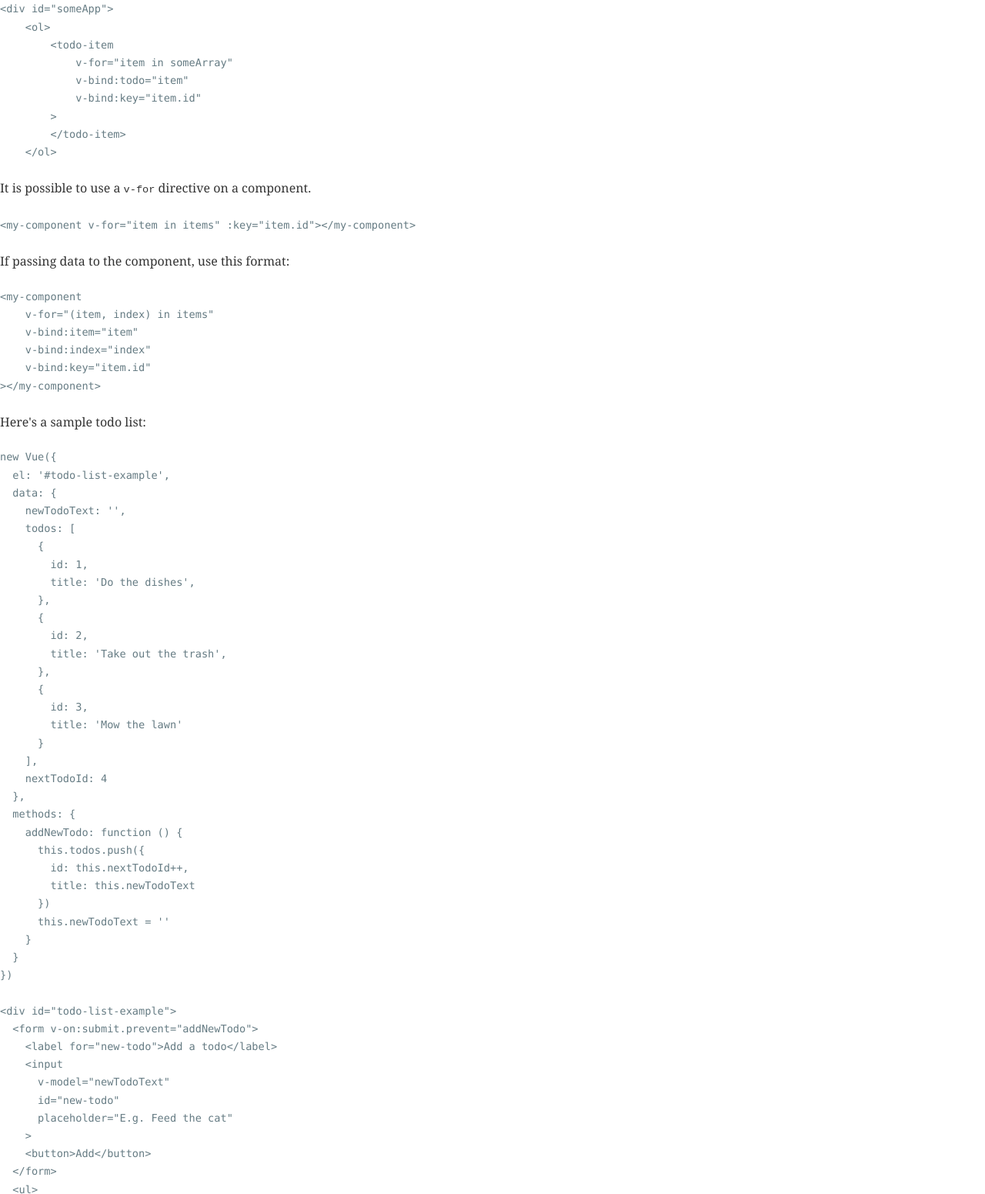
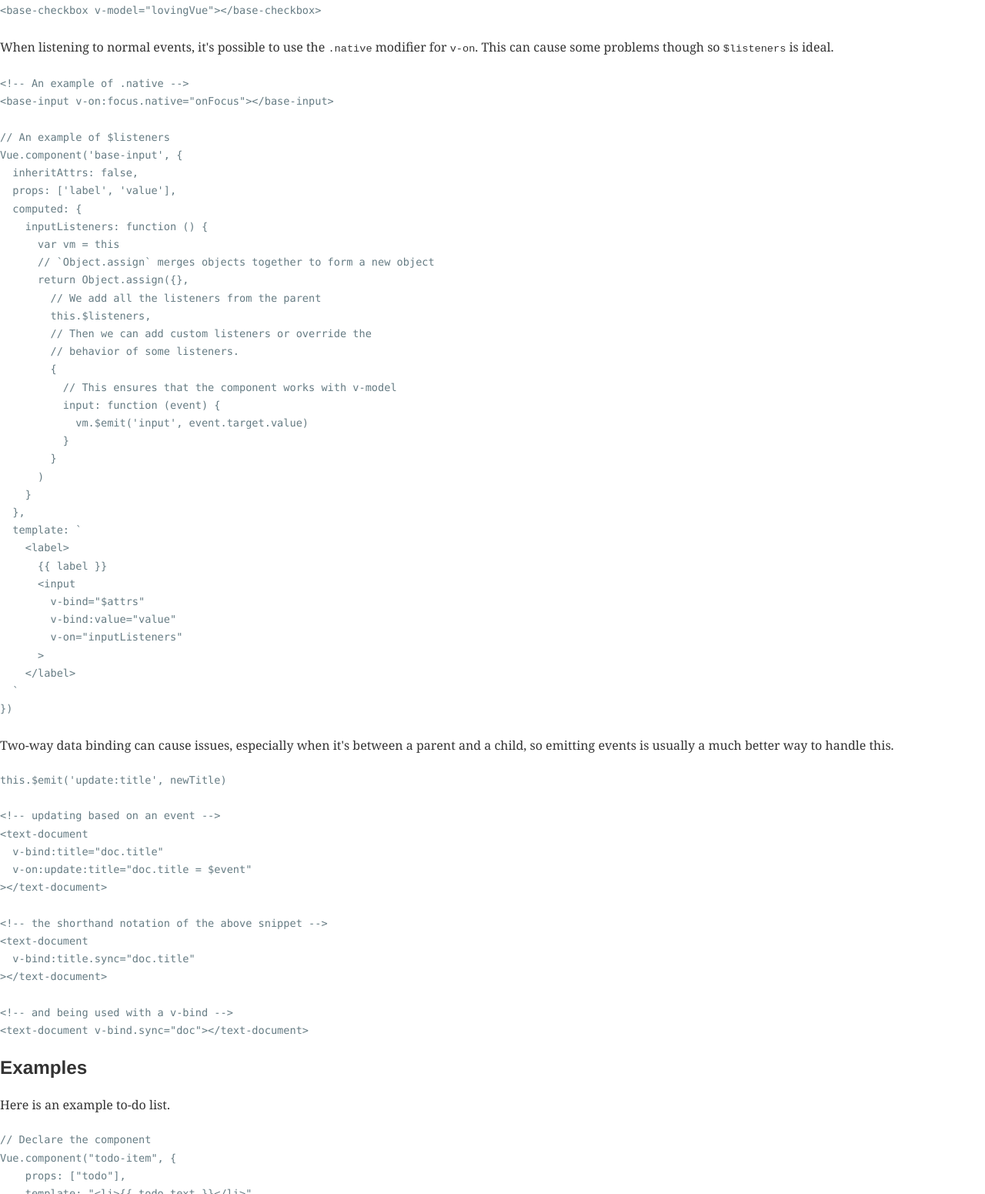
Before and after one commit to NoahLE/Developer-Notes, a Gatsby site: page /javascript/vue/components/ in a window 1280 px wide. Shown: the part 2612-4163 px from the top of the page at 77% size. Built offline with nearby package versions, Linux system fonts and the light colour scheme; Gatsby itself is replaced by a stand-in of ours; some packages are replaced by stand-ins of ours; code samples lack their colours.

Commit message:
done with custom events

````diff
--- a/content/javascript/vue/components.md
+++ b/content/javascript/vue/components.md
@@ -90,6 +90,100 @@ requireComponent.keys().forEach(fileName => {
     componentConfig.default || componentConfig
   )
 })
+```
+
+## Events
+
+Always use kebab-case (some-kebab-variable).
+
+`v-model` can be used to make more intelligence state changes to children. For example, the checked state of a component.
+
+```javascript
+Vue.component('base-checkbox', {
+  model: {
+    prop: 'checked',
+    event: 'change'
+  },
+  props: {
+    checked: Boolean
+  },
+  template: `
+    <input
+      type="checkbox"
+      v-bind:checked="checked"
+      v-on:change="$emit('change', $event.target.checked)"
+    >
+  `
+})
+```
+
+```html
+<base-checkbox v-model="lovingVue"></base-checkbox>
+```
+
+When listening to normal events, it's possible to use the `.native` modifier for `v-on`. This can cause some problems though so `$listeners` is ideal.
+
+```html
+<!-- An example of .native -->
+<base-input v-on:focus.native="onFocus"></base-input>
+```
+
+```javascript
+// An example of $listeners
+Vue.component('base-input', {
+  inheritAttrs: false,
+  props: ['label', 'value'],
+  computed: {
+    inputListeners: function () {
+      var vm = this
+      // `Object.assign` merges objects together to form a new object
+      return Object.assign({},
+        // We add all the listeners from the parent
+        this.$listeners,
+        // Then we can add custom listeners or override the
+        // behavior of some listeners.
+        {
+          // This ensures that the component works with v-model
+          input: function (event) {
+            vm.$emit('input', event.target.value)
+          }
+        }
+      )
+    }
+  },
+  template: `
+    <label>
+      {{ label }}
+      <input
+        v-bind="$attrs"
+        v-bind:value="value"
+        v-on="inputListeners"
+      >
+    </label>
+  `
+})
+```
+
+Two-way data binding can cause issues, especially when it's between a parent and a child, so emitting events is usually a much better way to handle this.
+
+```javascript
+this.$emit('update:title', newTitle)
+```
+
+```html
+<!-- updating based on an event -->
+<text-document
+  v-bind:title="doc.title"
+  v-on:update:title="doc.title = $event"
+></text-document>
+
+<!-- the shorthand notation of the above snippet -->
+<text-document
+  v-bind:title.sync="doc.title"
+></text-document>
+
+<!-- and being used with a v-bind -->
+<text-document v-bind.sync="doc"></text-document>
 ```
 
 ## Examples
````
